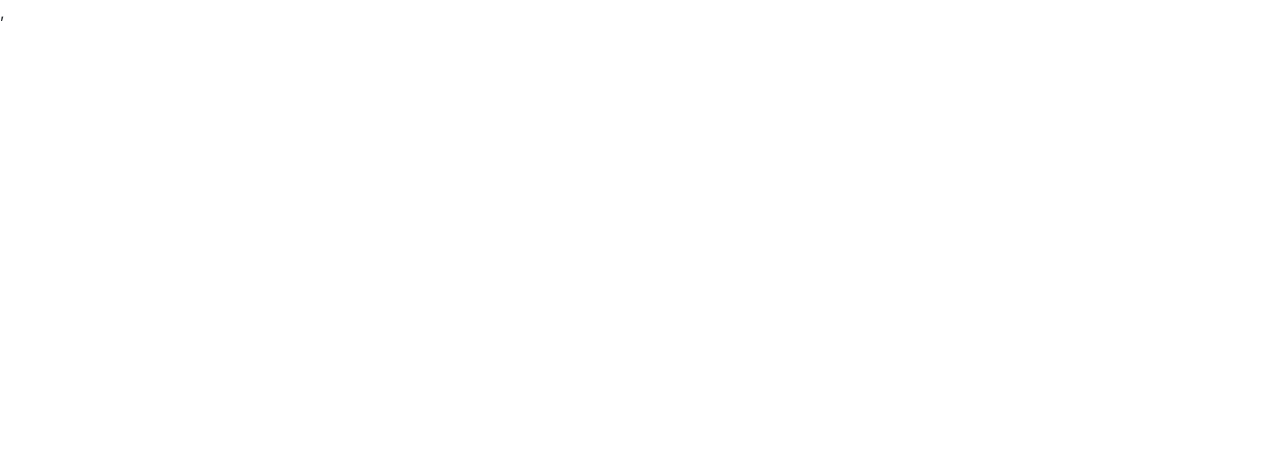
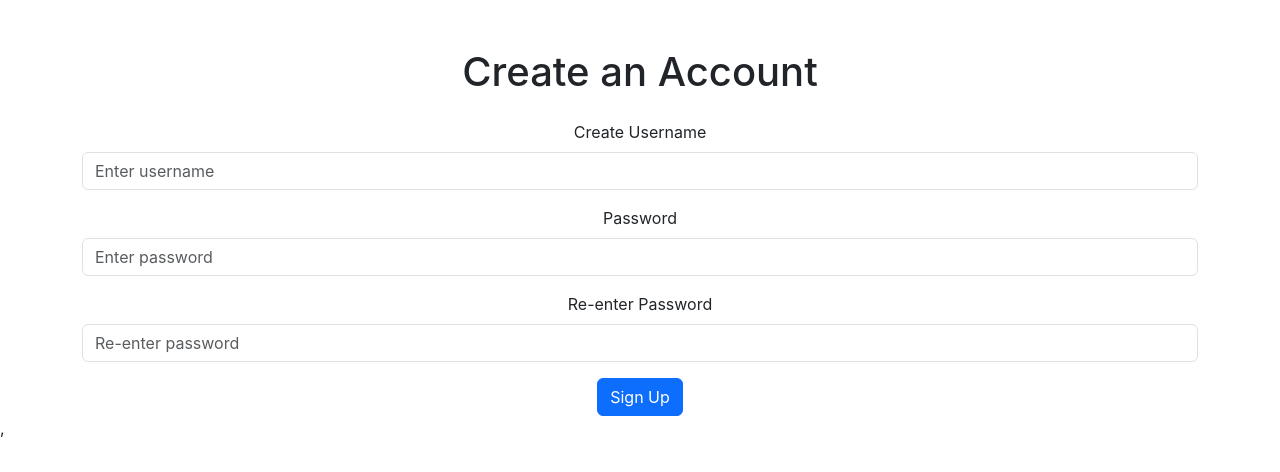
Before and after one commit to divaldez7464/frontend, a React (Create React App) app: page /signup in a window 1280 px wide. Before the commit this address had no page. Shown: the top 472 px of the page. Built offline with nearby package versions, Linux system fonts and the light colour scheme.

Commit message:
signup_page_stuff

```diff
--- a/src/App.js
+++ b/src/App.js
@@ -3,6 +3,7 @@ import { BrowserRouter as Router, Routes, Route } from 'react-router-dom';
 import Login from './components/Login';
 import Home from './components/Home';
 import Wishlist from './components/Wishlist';
+import Signup from './components/Signup';
 
 function App() {
     return (
@@ -11,6 +12,8 @@ function App() {
                 <Route path="/" element={<Login />} />
                 <Route path="/wishlist" element={<Wishlist />} />
                 <Route path="/home" element={<Home />} />
+                <Route path="/signup" element={<Signup />} />
+
             </Routes>
         </Router>
     );
--- a/src/components/Login.js
+++ b/src/components/Login.js
@@ -63,9 +63,13 @@ function App() {
                 </div>
             )
             : (
+                <div>
                 <button onClick={() => login()}>Login in with Google</button>
+                <button onClick={() => navigate('/signup')}>Sign Up</button>
+                </div>
             )}
             <button onClick={() => login()}>Login in with Google</button>
+
 
         </div>
     );
--- /dev/null
+++ b/src/components/Signup.js
@@ -0,0 +1,31 @@
+import React from 'react';
+import { useNavigate } from 'react-router-dom';
+import 'bootstrap/dist/css/bootstrap.min.css';
+
+function SignUp() {
+    const navigate = useNavigate();
+
+    return (
+        //mt-5 is bootstrap for spacing
+        //
+        <div className="container text-center mt-5">
+            <h1 className="mb-4">Create an Account</h1>
+            <div className="mb-3">
+                <label htmlFor="username" className="form-label">Create Username</label>
+                <input type="text" className="form-control" id="username" placeholder="Enter username" />
+            </div>
+            <div className="mb-3">
+                <label htmlFor="password" className="form-label">Password</label>
+                <input type="password" className="form-control" id="password" placeholder="Enter password" />
+            </div>
+            <div className="mb-3">
+                <label htmlFor="reenter-password" className="form-label">Re-enter Password</label>
+                <input type="password" className="form-control" id="reenter-password" placeholder="Re-enter password" />
+            </div>
+            <button className="btn btn-primary" onClick={() => navigate('/home')}>
+                Sign Up </button>
+        </div>
+    );
+}
+
+export default SignUp;
```
